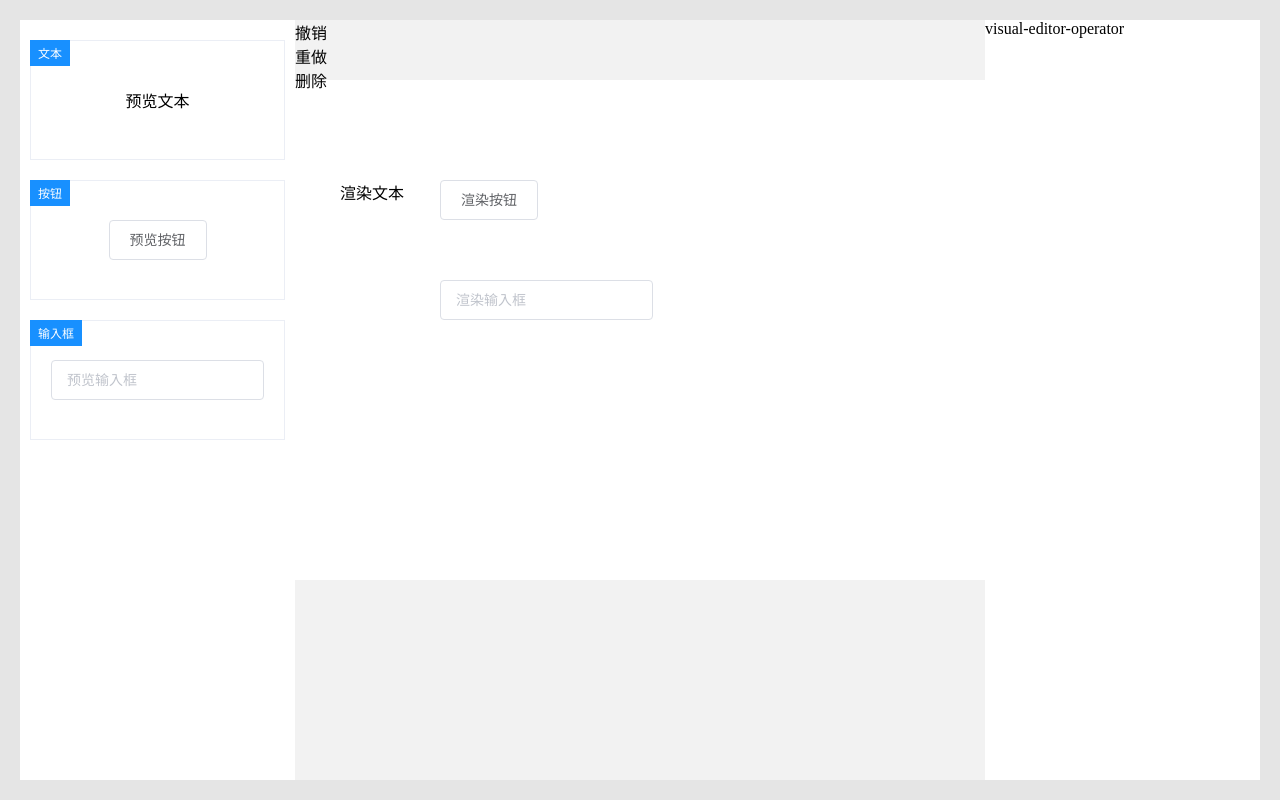
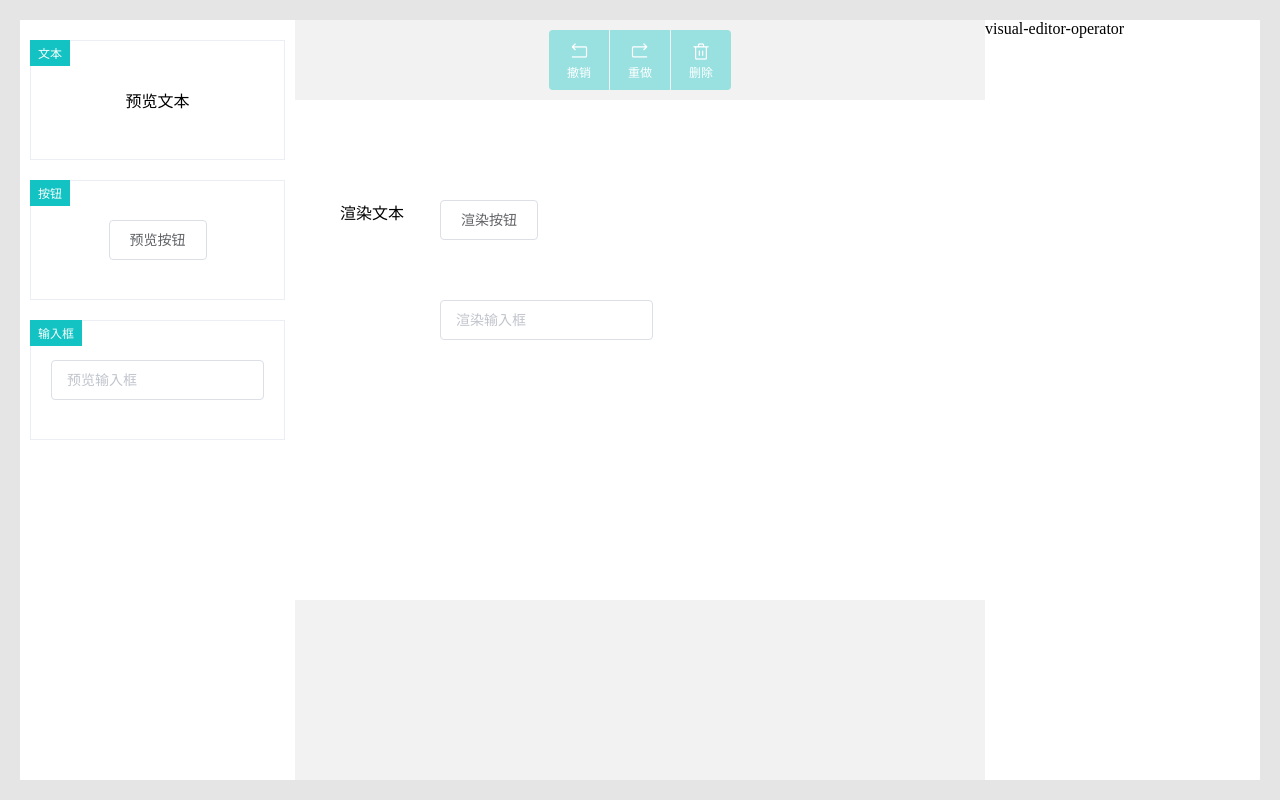
Before and after one commit to zhangyanling77/visual-editor-vue, a Vue app: page / in a window 1280 px wide. Built offline with nearby package versions, Linux system fonts and the light colour scheme.

Commit message:
feat： head部分的按钮 撤销、重做、删除

```diff
--- a/src/packages/visual-editor.scss
+++ b/src/packages/visual-editor.scss
@@ -1,3 +1,4 @@
+@import "./lib/iconfont/iconfont.css";
 
 $headSize: 60px; // 顶部操作栏高度
 $menuSize: 275px; // 左侧菜单宽度
@@ -9,7 +10,7 @@ $itc: #314659; // text color 字体颜色
 $icc: rgba(0, 0, 0, 0.45); // icon color 图标颜色
 $boxShadowColor: #f0f1f2; // 阴影颜色
 
-$primary: #1890ff; // 主色
+$primary: #13c2c2; // 主色
 
 .visual-editor {
   position: fixed;
@@ -81,7 +82,47 @@ $primary: #1890ff; // 主色
     left: $menuSize;
     right: $operatorSize;
     height: $headSize;
-    z-index: 9;
+    display: flex;
+    align-items: center;
+    justify-content: center;
+    padding-top: 10px;
+    z-index: 2;
+
+    .visual-editor-head-button {
+      display: flex;
+      flex-direction: column;
+      align-items: center;
+      justify-content: center;
+      background-color: rgba($primary, 0.4);
+      color: white;
+      height: 60px;
+      width: 60px;
+      cursor: pointer;
+      transition: all 0.3s linear;
+
+      & + .visual-editor-head-button {
+        margin-left: 1px;
+      }
+      &:first-child {
+        border-top-left-radius: 4px;
+        border-bottom-left-radius: 4px;
+      }
+      &:last-child {
+        border-top-right-radius: 4px;
+        border-bottom-right-radius: 4px;
+      }
+      &:hover {
+        background-color: white;
+        color: $primary;
+      }
+
+      i {
+        font-size: 20px;
+      }
+      span {
+        font-size: 12px;
+      }
+    }
   }
 
   & > .visual-editor-operator {
@@ -95,7 +136,7 @@ $primary: #1890ff; // 主色
   }
 
   & > .visual-editor-body {
-    padding-top: $headSize;
+    padding-top: $headSize + 20;
     padding-left: $menuSize;
     padding-right: $operatorSize;
     box-sizing: border-box;
```
